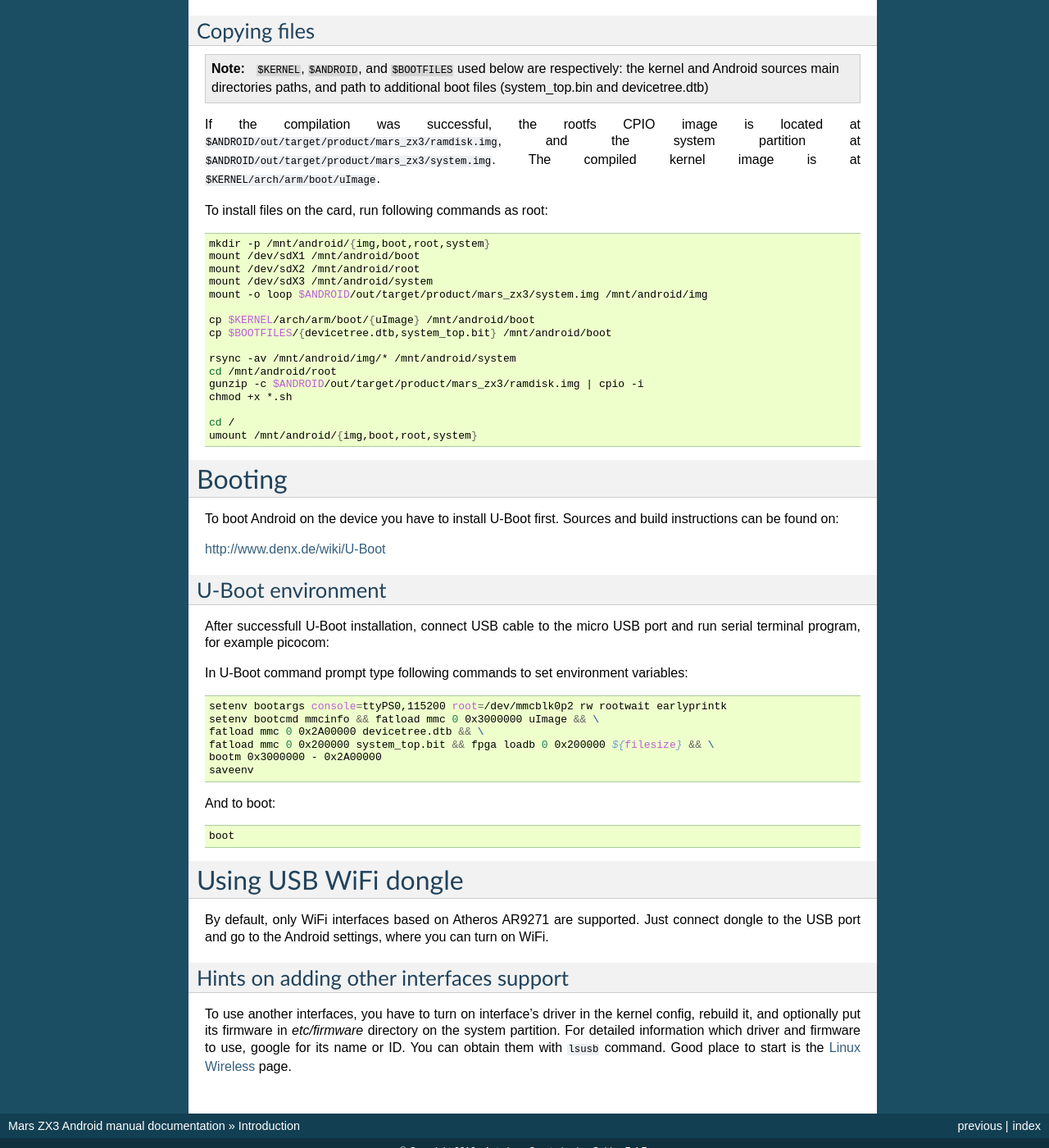
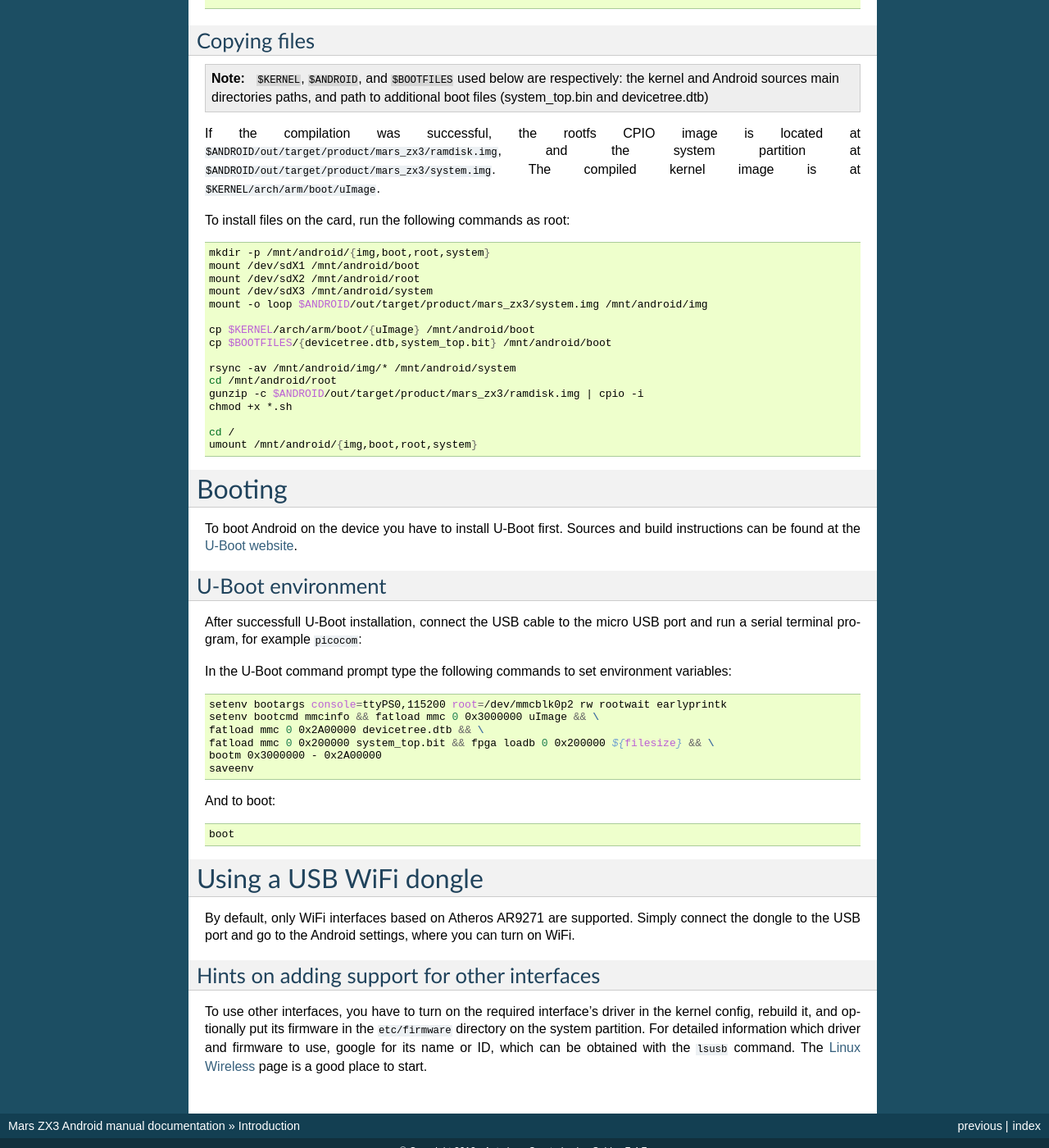
Before and after one commit to mgielda/android_mars_zx3, a Sphinx documentation site: the page built from doc/source/introduction.rst, in a window 1280 px wide and 1400 px high, scrolled down 3241 px. Shown: the whole window at 82% size. Built offline with Sphinx 7.4.7, drawn with Linux system fonts in a browser that asks for light colours; some of the changed text lies outside the part shown.

Commit message:
Update introduction.rst

```diff
--- a/doc/source/introduction.rst
+++ b/doc/source/introduction.rst
@@ -64,9 +66,13 @@ The ``repo`` tool, used to manipulate the Android git repositories, can be downl
 Java
 ~~~~
 
-The Java JDK 1.6 is required for Android compilation. Oracle JDK 1.6 installer might not be available in your system's package manager. In this case, get latest version of Java SE Development Kit from `Oracle website <http://www.oracle.com/technetwork/java/javase/downloads/java-archive-downloads-javase6-419409.html>`_. In the file list accept license and download .bin file for your system (Linux x86 or Linux x86). This step requires logging in.
+The Java JDK 1.6 is required for Android compilation.
+Oracle JDK 1.6 installer might not be available in your system's package manager.
+In this case, get the latest version of the Java SE Development Kit from the `Oracle website <http://www.oracle.com/technetwork/java/javase/downloads/java-archive-downloads-javase6-419409.html>`_.
+In the file list accept the license and download the ``.bin`` file for your system (Linux x86 or Linux x86).
+This step requires logging in.
 
-Instructions to install package named ``jdk-6u45-linux-x64.bin`` and downloaded to ``~/downloads`` directory are:
+Instructions to install the package named ``jdk-6u45-linux-x64.bin`` downloaded to the ``~/downloads`` directory are:
 
 .. code-block:: bash
 
@@ -74,12 +80,12 @@ Instructions to install package named ``jdk-6u45-linux-x64.bin`` and downloaded
    chmod +x ~/downloads/jdk-6u45-linux-x64.bin
    ~/downloads/jdk-6u45-linux-x64.bin
 
-Package is unpacked to ``~/jdk1.6.0_45`` directory.
+The package is unpacked to the ``~/jdk1.6.0_45`` directory.
 
 Other packages
 ~~~~~~~~~~~~~~
 
-A number of other dependencies is also required, but these should be available from package managers on most systems without a problem - e.g. on Debian 7.0 (Wheezy) you can get them by typing:
+A number of other dependencies are also required, but these should be available from package managers on most systems without a problem - e.g. on Debian 7.0 (Wheezy) you can get them by typing:
 
 .. code-block:: bash
 
@@ -117,7 +122,8 @@ The sources are fetched using the ``repo`` tool:
 Building Android
 ----------------
 
-Android can now be compiled using your Java installation. Be sure to supply the correct path to the JDK.
+Android can now be compiled using your Java installation.
+Be sure to supply the correct path to the JDK.
 
 .. code-block:: bash
 
@@ -142,17 +148,17 @@ To download them, use command:
 
    git clone --depth 1 https://github.com/antmicro/boot_files_mars_zx3.git
 
-Creating SD Card with the system
-================================
+Creating an SD Card with the system
+===================================
 
-To boot Android on the device you have to use at least 512 MB SD Card. The system needs four partitions:
+To boot Android on the device you have to use at least a 512 MB SD Card. The system needs four partitions:
 
-* for kernel image and related files (vfat, 32 MB)
+* for the kernel image and related files (vfat, 32 MB)
 * root partition (ext4, 32 MB)
 * system (ext4, 256 MB)
 * data (ext4, 100 MB or more)
 
-The last partition, used to store user data and additional applications, will be created as large as possible.
+The last partition, used to store user data and additional applications, will be formatted to take up the remaining space on the SD card.
 
 Preparing the card
 ------------------
@@ -161,7 +167,7 @@ Preparing the card
 
    All data on the card will be lost. :file:`/dev/sdX` below is used as the card device node.
 
-Insert card into reader and create partitions with following commands (lines beginning with colon are typed inside fdisk command prompt, without colon):
+Insert the card into reader and create partitions with the following commands (lines beginning with a colon are typed inside the ``fdisk`` command prompt, without the colon):
 
 .. code-block:: bash
 
@@ -185,9 +191,10 @@ Copying files
 
    ``$KERNEL``, ``$ANDROID``, and ``$BOOTFILES`` used below are respectively: the kernel and Android sources main directories paths, and path to additional boot files (system_top.bin and devicetree.dtb)
 
-If the compilation was successful, the rootfs CPIO image is located at :file:`$ANDROID/out/target/product/mars_zx3/ramdisk.img`, and the system partition at :file:`$ANDROID/out/target/product/mars_zx3/system.img`. The compiled kernel image is at :file:`$KERNEL/arch/arm/boot/uImage`.
+If the compilation was successful, the rootfs CPIO image is located at :file:`$ANDROID/out/target/product/mars_zx3/ramdisk.img`, and the system partition at :file:`$ANDROID/out/target/product/mars_zx3/system.img`.
+The compiled kernel image is at :file:`$KERNEL/arch/arm/boot/uImage`.
 
-To install files on the card, run following commands as root:
+To install files on the card, run the following commands as root:
 
 .. code-block:: bash
 
@@ -211,19 +218,18 @@ To install files on the card, run following commands as root:
 Booting
 =======
 
-To boot Android on the device you have to install U-Boot first. Sources and build instructions can be found on:
-
-http://www.denx.de/wiki/U-Boot
+To boot Android on the device you have to install U-Boot first.
+Sources and build instructions can be found at the `U-Boot website <http://www.denx.de/wiki/U-Boot>`_.
 
 U-Boot environment
 ------------------
 
-After successfull U-Boot installation, connect USB cable to the micro USB port and run serial terminal program, for example picocom:
+After successfull U-Boot installation, connect the USB cable to the micro USB port and run a serial terminal program, for example ``picocom``:
 
 .. code-block:: bash
    picocom -b 115200 /dev/ttyUSB0
 
-In U-Boot command prompt type following commands to set environment variables:
+In the U-Boot command prompt type the following commands to set environment variables:
 
 .. code-block:: bash
 
@@ -240,12 +246,15 @@ And to boot:
 
    boot
 
-Using USB WiFi dongle
-=====================
+Using a USB WiFi dongle
+=======================
 
-By default, only WiFi interfaces based on Atheros AR9271 are supported. Just connect dongle to the USB port and go to the Android settings, where you can turn on WiFi.
+By default, only WiFi interfaces based on Atheros AR9271 are supported.
+Simply connect the dongle to the USB port and go to the Android settings, where you can turn on WiFi.
 
-Hints on adding other interfaces support
-----------------------------------------
+Hints on adding support for other interfaces
+--------------------------------------------
 
-To use another interfaces, you have to turn on interface's driver in the kernel config, rebuild it, and optionally put its firmware in `etc/firmware` directory on the system partition. For detailed information which driver and firmware to use, google for its name or ID. You can obtain them with ``lsusb`` command. Good place to start is the `Linux Wireless <http://wireless.kernel.org/en/users/Drivers/>`_ page.
+To use other interfaces, you have to turn on the required interface's driver in the kernel config, rebuild it, and optionally put its firmware in the ``etc/firmware`` directory on the system partition.
+For detailed information which driver and firmware to use, google for its name or ID, which can be obtained with the ``lsusb`` command.
+The `Linux Wireless <http://wireless.kernel.org/en/users/Drivers/>`_ page is a good place to start.
```
Also changed, not shown: other parts of doc/source/introduction.rst (+8 -7 lines).
